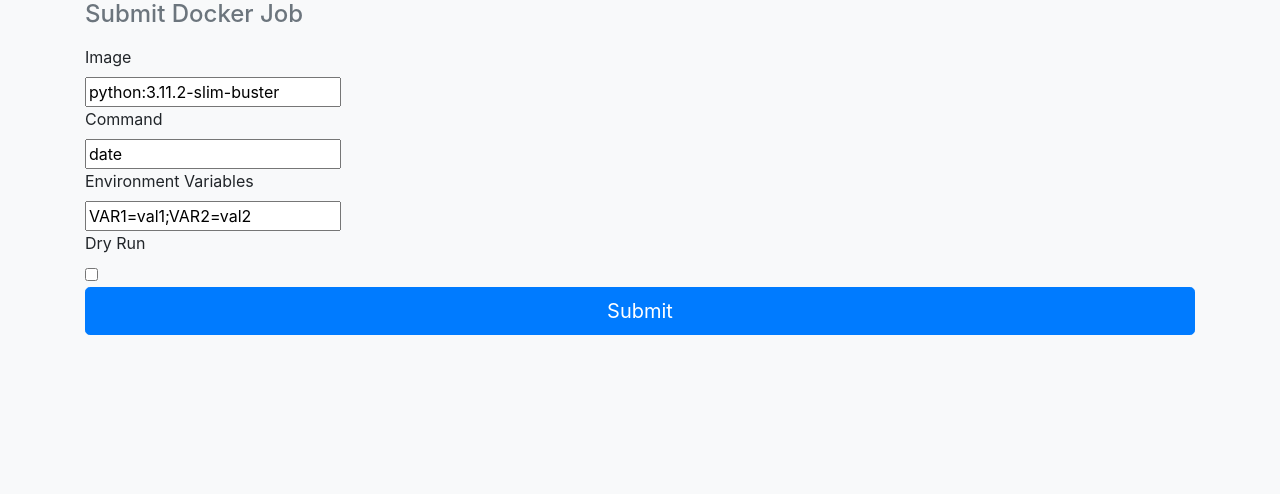
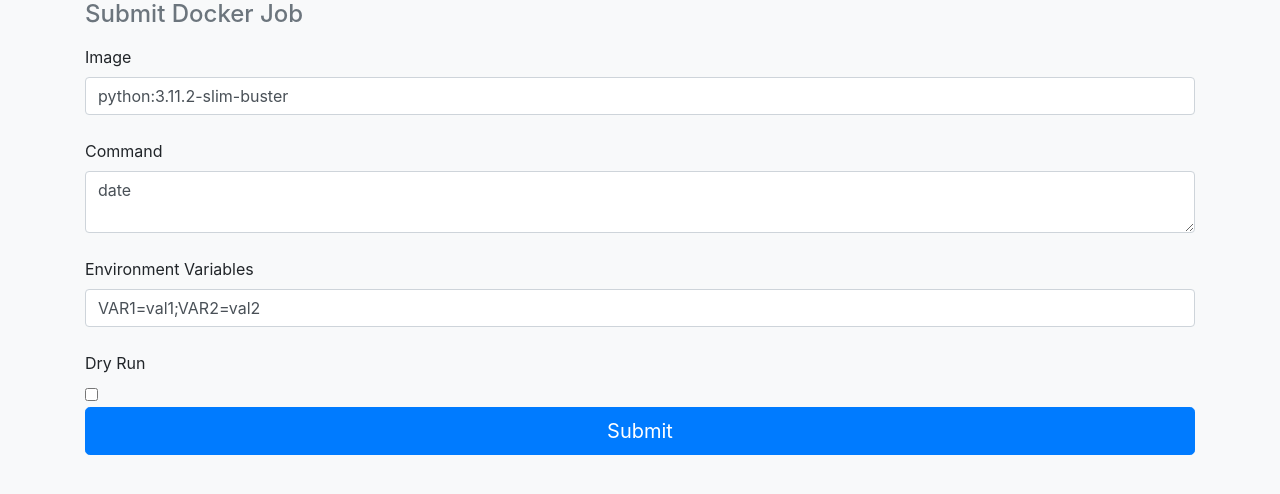
Before and after one commit to mrcabbage972/llama_sherpa, a FastAPI app: page /submit in a window 1280 px wide. Shown: the part 88-582 px from the top of the page. Run offline with FastAPI, Linux system fonts and the light colour scheme; parts of the project's set-up code (start-up, migrations or seed data) failed here and were passed over; some libraries are stand-ins or nearby versions.

Commit message:
Making command multi-line and improving usability

```diff
--- a/app/templates/submit_job.html
+++ b/app/templates/submit_job.html
@@ -7,12 +7,15 @@
         <span class="text-muted">Submit Docker Job</span>
       </h4>
    <form  method="post">
+
     <label for="image">Image</label><br>
-    <input type="text" id="image" name="image" value="python:3.11.2-slim-buster"><br>
+    <input type="text" id="image" class="form-control" name="image" value="python:3.11.2-slim-buster"><br>
+    <!-- class="form-control" aria-describedby="basic-addon3" -->
+
     <label for="command">Command</label><br>
-    <input type="text" id="command" name="command" value="date"><br>
+       <textarea id="command" class="form-control" name="command" value="date">date</textarea><br>
     <label for="env">Environment Variables</label><br>
-    <input type="text" id="env" name="env" value="VAR1=val1;VAR2=val2"><br>
+    <input type="text" id="env" class="form-control" name="env" value="VAR1=val1;VAR2=val2"><br>
     <label for="dry_run">Dry Run</label><br>
    <input type="checkbox" name="dry_run" id="dry_run"  /><br>
 
```
